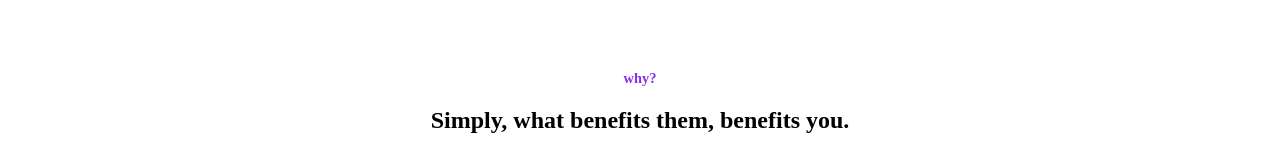
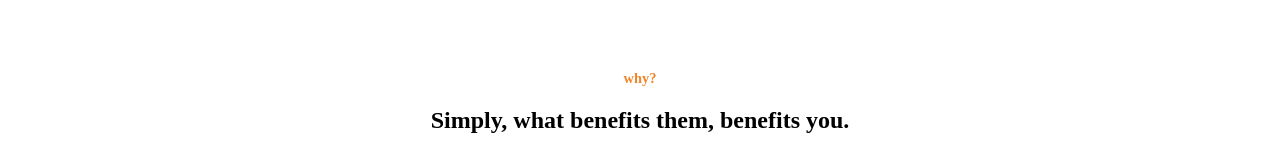
Before and after one commit to frankc95/JHR, a Next.js app: page / in a window 1280 px wide. Shown: the part 788-948 px from the top of the page. Built offline with nearby package versions, Linux system fonts and the light colour scheme.

Commit message:
testing mail

```diff
--- a/package.json
+++ b/package.json
@@ -4,7 +4,7 @@
   "private": true,
   "scripts": {
     "dev": "next -p 8080",
-    "build": "next build",
+    "build": "next build && next export",
     "start": "next start",
     "lint": "next lint",
     "postinstall": "netlify-lambda install"
--- a/src/components/nav/Navbar.module.scss
+++ b/src/components/nav/Navbar.module.scss
@@ -1,4 +1,4 @@
-$primary-color: #8b2bf0;
+$primary-color: #f0852b;
 
 .nav {
   display: flex;
--- a/src/components/pageComp/Contact.js
+++ b/src/components/pageComp/Contact.js
@@ -33,15 +33,7 @@ const Contact = () => {
   async function handleSubmit(e) {
     e.preventDefault();
     const formData = {};
-    Array.from(e.currentTarget.elements).forEach((field) => {
-      if (!field.name) return;
-      formData[field.name] = field.value;
-    });
-    console.log(formData);
-    fetch("/api/mail", {
-      method: "post",
-      body: JSON.stringify(formData),
-    });
+
     var form = document.getElementById("contactForm");
     form.reset();
     setSent(true);
@@ -60,7 +52,14 @@ const Contact = () => {
       </motion.div>
       <motion.div className={styles.grid} ref={ref} animate={animation}>
         <div className={styles.formWrap}>
-          <form method="post" id="contactForm" onSubmit={handleSubmit}>
+          <form
+            name="contact"
+            method="POST"
+            data-netlify="true"
+            id="contactForm"
+            onSubmit={handleSubmit}
+          >
+            <input type="hidden" name="form-name" value="contact" />
             <div className={styles.double}>
               <div className={styles.single}>
                 <label htmlFor="name" className={styles.formLabel}>
@@ -70,6 +69,7 @@ const Contact = () => {
                   required
                   type="text"
                   name="name"
+                  id="name"
                   className={styles.formInput}
                 />
               </div>
@@ -82,6 +82,7 @@ const Contact = () => {
                   required
                   type="text"
                   name="email"
+                  id="email"
                   className={styles.formInput}
                 />
               </div>
@@ -95,6 +96,7 @@ const Contact = () => {
                 <input
                   type="text"
                   name="company"
+                  id="company"
                   className={styles.formInput}
                 />
               </div>
@@ -103,14 +105,24 @@ const Contact = () => {
                 <label htmlFor="phone" className={styles.formLabel}>
                   Contact number
                 </label>
-                <input type="text" name="phone" className={styles.formInput} />
+                <input
+                  type="text"
+                  name="phone"
+                  id="phone"
+                  className={styles.formInput}
+                />
               </div>
             </div>
 
             <label htmlFor="name" className={styles.formLabel}>
               Message <span>*</span>
             </label>
-            <textarea required name="message" className={styles.formInput} />
+            <textarea
+              required
+              name="message"
+              id="message"
+              className={styles.formInput}
+            />
 
             {sent ? (
               <>
--- a/src/components/pageComp/Contact.module.scss
+++ b/src/components/pageComp/Contact.module.scss
@@ -1,4 +1,4 @@
-$primary-color: #8b2bf0;
+$primary-color: #f0852b;
 .wrapper {
   padding: 0 calc((100% - 1200px) / 2);
   padding-top: 100px;
--- a/src/components/pageComp/OurMission.module.scss
+++ b/src/components/pageComp/OurMission.module.scss
@@ -1,5 +1,5 @@
 // $primary-color: #6c63fe;
-$primary-color: #8b2bf0;
+$primary-color: #f0852b;
 
 .wrapper {
   padding: 0 calc((100% - 1200px) / 2);
--- a/src/components/pageComp/OurTeam.module.scss
+++ b/src/components/pageComp/OurTeam.module.scss
@@ -1,4 +1,4 @@
-$primary-color: #8b2bf0;
+$primary-color: #f0852b;
 .wrapper {
   padding: 0 calc((100% - 1200px) / 2);
   padding-top: 100px;
--- a/src/components/pageComp/Testimonials.module.scss
+++ b/src/components/pageComp/Testimonials.module.scss
@@ -1,4 +1,4 @@
-$primary-color: #8b2bf0;
+$primary-color: #f0852b;
 .wrapper {
   padding: 0 calc((100% - 1200px) / 2);
   // padding-top: 100px;
```
Also changed, not shown: src/components/pageComp/Contact copy.js (added, +131 -0 lines).
